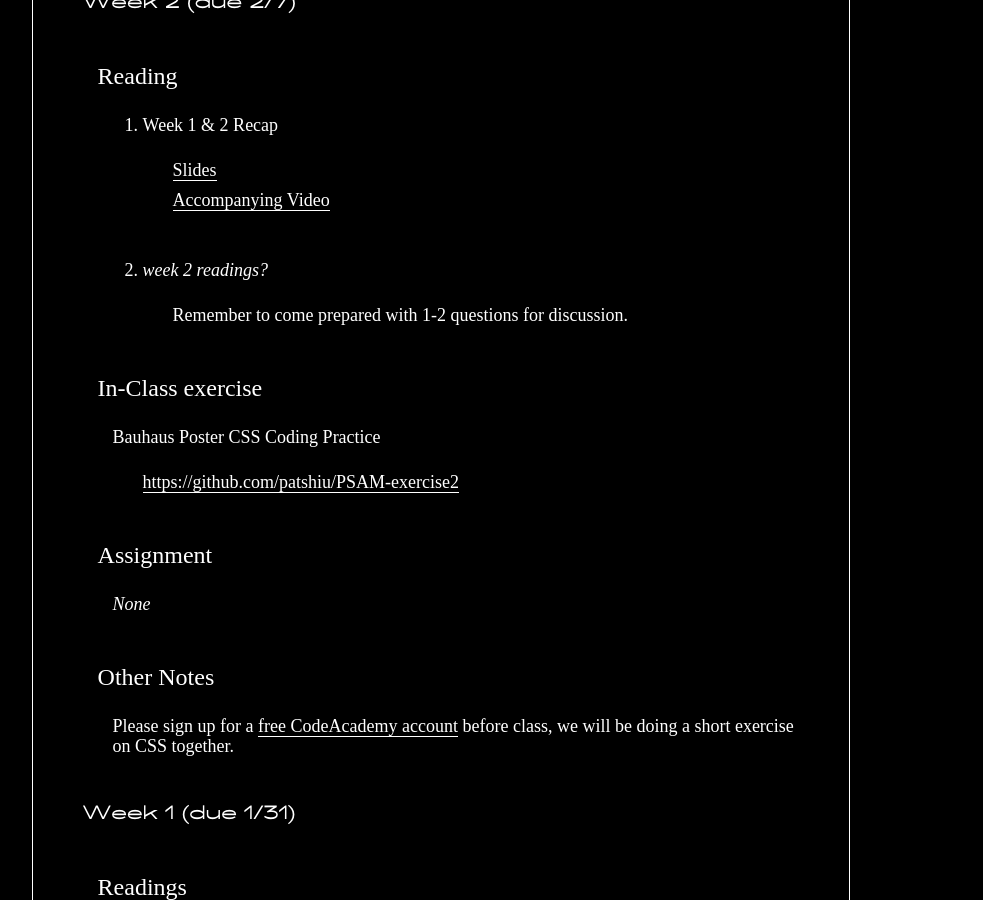
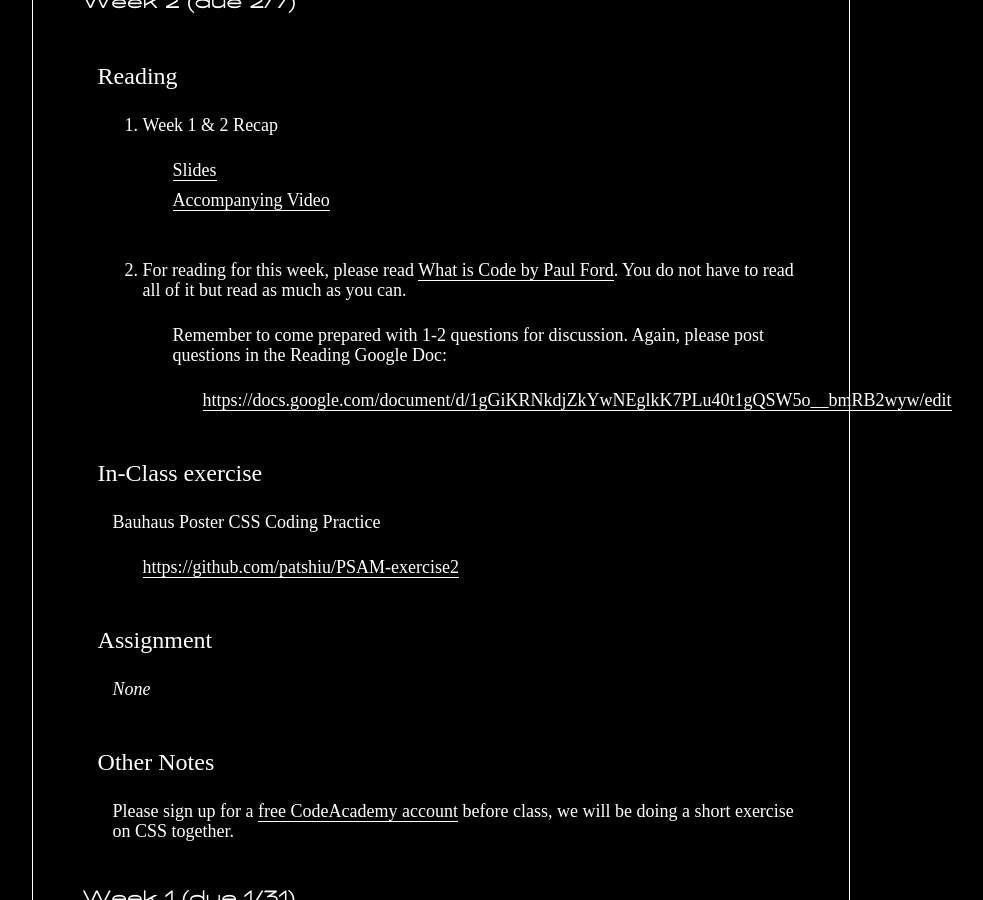
Before and after one commit to patshiu/spring2019webdesignbasics, a Jekyll site: the page built from _pages/assignments.md, in a window 1280 px wide and 900 px high, scrolled down 708 px. Shown: the whole window, without its empty margins (250-1233 px from the left). Built offline with Jekyll 4.4.1, drawn with Linux system fonts in a browser that asks for light colours; nearby versions of some CDN libraries; our own code applies the rules of GitHub Pages for plain Markdown files.

Commit message:
Adding week 2 readings

```diff
--- a/_pages/assignments.md
+++ b/_pages/assignments.md
@@ -19,8 +19,11 @@ permalink: /assignments
   1. Week 1 & 2 Recap
   - [Slides](https://drive.google.com/open?id=1IWJTn0dAQouSpyQqri9oyLx7OdAkkBGh8jUeL2Yf0r8)
   - [Accompanying Video](https://drive.google.com/open?id=1dn8gM1z5VM1bGHHuDQBFUbAfp3dKbHmH)
-  2. *week 2 readings?*
-  * Remember to come prepared with 1-2 questions for discussion.
+  2. For reading for this week, please read [What is Code by Paul Ford](https://www.bloomberg.com/graphics/2015-paul-ford-what-is-code/).
+You do not have to read all of it but read as much as you can.
+  * Remember to come prepared with 1-2 questions for discussion. Again, please post questions in the Reading Google Doc:
+    - [https://docs.google.com/document/d/1gGiKRNkdjZkYwNEglkK7PLu40t1gQSW5o__bmRB2wyw/edit](
+https://docs.google.com/document/d/1gGiKRNkdjZkYwNEglkK7PLu40t1gQSW5o__bmRB2wyw/edit)
 
 #### In-Class exercise
   * Bauhaus Poster CSS Coding Practice
```
